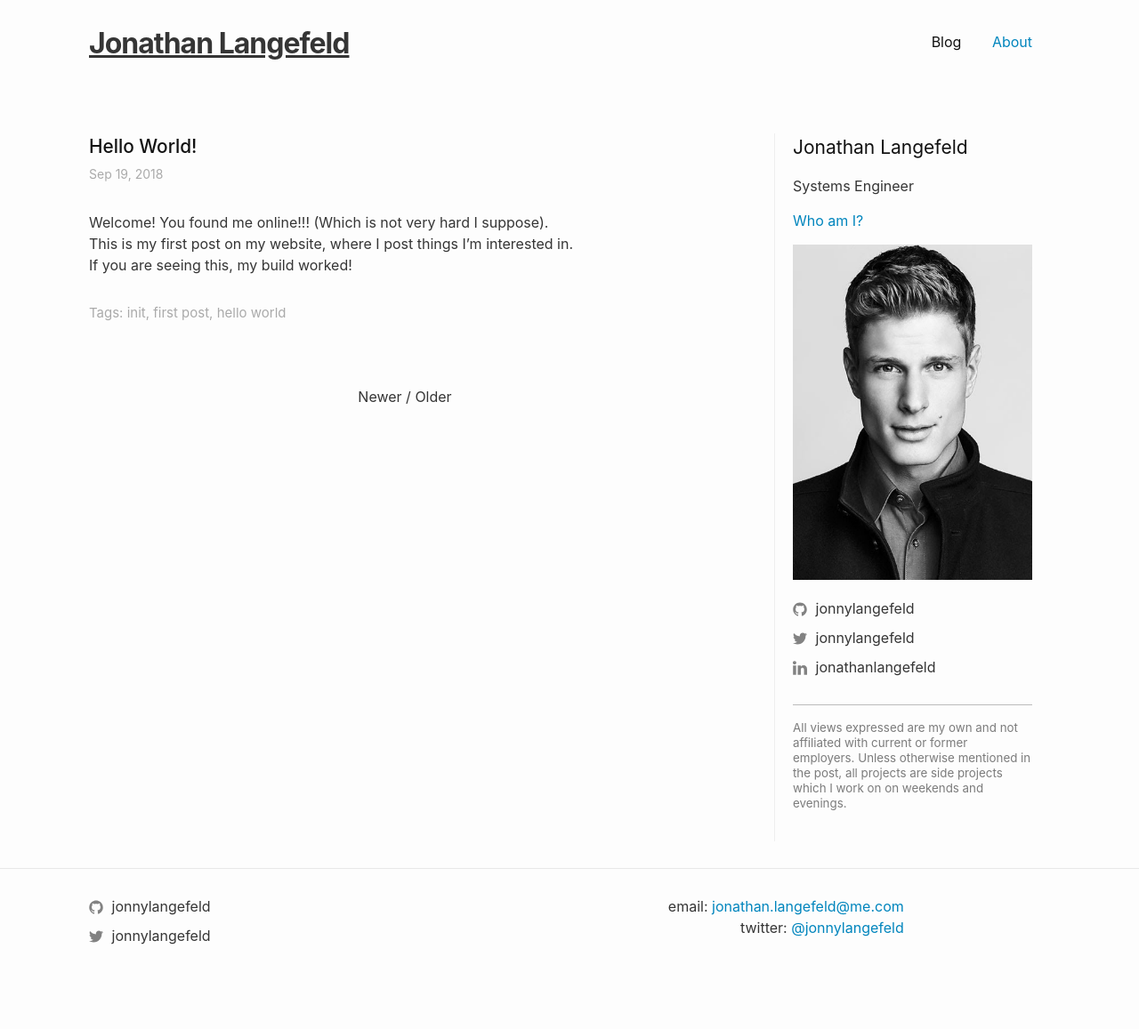
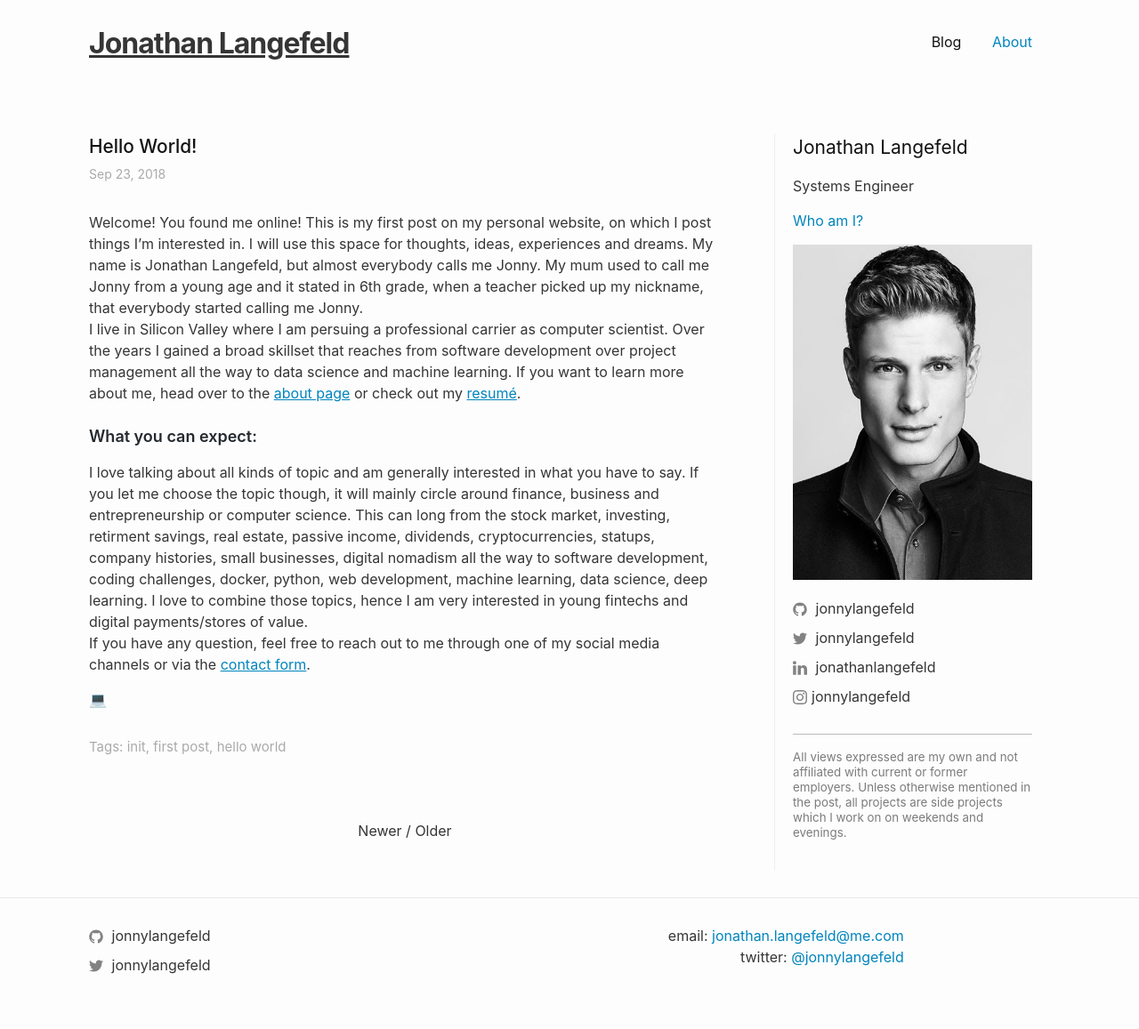
Before and after one commit to jonnylangefeld/jonnylangefeld.com, a Jekyll site: the page built from index.html, in a window 1280 px wide. Shown: the whole page at 89% size. Built offline with Jekyll 4.4.1, drawn with Linux system fonts in a browser that asks for light colours; emoji names are drawn with the system emoji font; the list of posts is cut into pages by our own code; before the commit the page ends 1124 px from its top, so only the background shows below that.

Commit message:
update content

```diff
--- a/Gemfile
+++ b/Gemfile
@@ -12,6 +12,7 @@ gem "jekyll", "~> 3.6.2"
 
 # This is the default theme for new Jekyll sites. You may change this to anything you like.
 gem "minima", "~> 2.3"
+gem 'rouge'
 
 # If you want to use GitHub Pages, remove the "gem "jekyll"" above and
 # uncomment the line below. To upgrade, run `bundle update github-pages`.
--- a/_config.yml
+++ b/_config.yml
@@ -21,8 +21,10 @@ baseurl: "" # the subpath of your site, e.g. /blog
 url: "https://jonnylangefeld.com" # the base hostname & protocol for your site, e.g. http://example.com
 twitter_username: jonnylangefeld
 github_username:  jonnylangefeld
+instagram_username:  jonnylangefeld
 linkedin_username: jonathanlangefeld
 google_analytics: UA-50617617-4
+highlighter: rouge
 
 # Build settings
 markdown: kramdown
--- a/_includes/head.html
+++ b/_includes/head.html
@@ -2,7 +2,7 @@
   <meta charset="utf-8">
   <meta http-equiv="X-UA-Compatible" content="IE=edge">
   <meta name="viewport" content="width=device-width, initial-scale=1">
-
+  <link rel="icon" type="image/jpeg" href="favicon.ico">
   <title>
     {% if page.title == "Home" %}
       {{ site.title }}
--- /dev/null
+++ b/_includes/icon-instagram.html
@@ -0,0 +1 @@
+<a href="https://instagram.com/{{ include.username }}" target="_blank"><span class="icon icon--instagram">{% include icon-instagram.svg %}</span><span class="username">{{ include.username }}</span></a>
--- a/_includes/sidebar.html
+++ b/_includes/sidebar.html
@@ -15,6 +15,9 @@
     <li>
       {% include icon-linkedin.html username=site.linkedin_username %}
     </li>
+    <li>
+      {% include icon-instagram.html username=site.instagram_username %}
+    </li>
   </ul>
 
   <hr />
--- a/_posts/2018-09-19-dv-lottery-part-3.md
+++ /dev/null
@@ -1,16 +0,0 @@
----
-layout: post
-title:  "Hello World!"
-categories: []
-tags:
-- init
-- first post
-- hello world
-status: publish
-type: post
-published: true
-meta: {}
----
-Welcome! You found me online!!! (Which is not very hard I suppose).
-This is my first post on my website, where I post things I'm interested in.
-If you are seeing this, my build worked!
--- /dev/null
+++ b/_posts/2018-09-23-hello-world.md
@@ -0,0 +1,24 @@
+---
+layout: post
+title:  "Hello World!"
+categories: []
+tags:
+- init
+- first post
+- hello world
+status: publish
+type: post
+published: true
+meta: {}
+---
+Welcome! You found me online!
+This is my first post on my personal website, on which I post things I'm interested in. I will use this space for thoughts, ideas, experiences and dreams.
+My name is Jonathan Langefeld, but almost everybody calls me Jonny. My mum used to call me Jonny from a young age and it stated in 6th grade, when a teacher picked up my nickname, that everybody started calling me Jonny.
+I live in Silicon Valley where I am persuing a professional carrier as computer scientist. Over the years I gained a broad skillset that reaches from software development over project management all the way to data science and machine learning. If you want to learn more about me, head over to the [about page](/about) or check out my [resumé](/assets/about/Resumé Jonathan Langefeld.pdf).
+
+### What you can expect:
+
+I love talking about all kinds of topic and am generally interested in what you have to say. If you let me choose the topic though, it will mainly circle around finance, business and entrepreneurship or computer science. This can long from the stock market, investing, retirment savings, real estate, passive income, dividends, cryptocurrencies, statups, company histories, small businesses, digital nomadism all the way to software development, coding challenges, docker, python, web development, machine learning, data science, deep learning. I love to combine those topics, hence I am very interested in young fintechs and digital payments/stores of value.
+If you have any question, feel free to reach out to me through one of my social media channels or via the [contact form](/about).
+
+:computer:
--- a/assets/main.scss
+++ b/assets/main.scss
@@ -1,6 +1,7 @@
 ---
 # Only the main Sass file needs front matter (the dashes are enough)
 ---
+
 
 @import "minima";
 
```
Also changed, not shown: Gemfile.lock, README.md, _includes/icon-instagram.svg (added).
